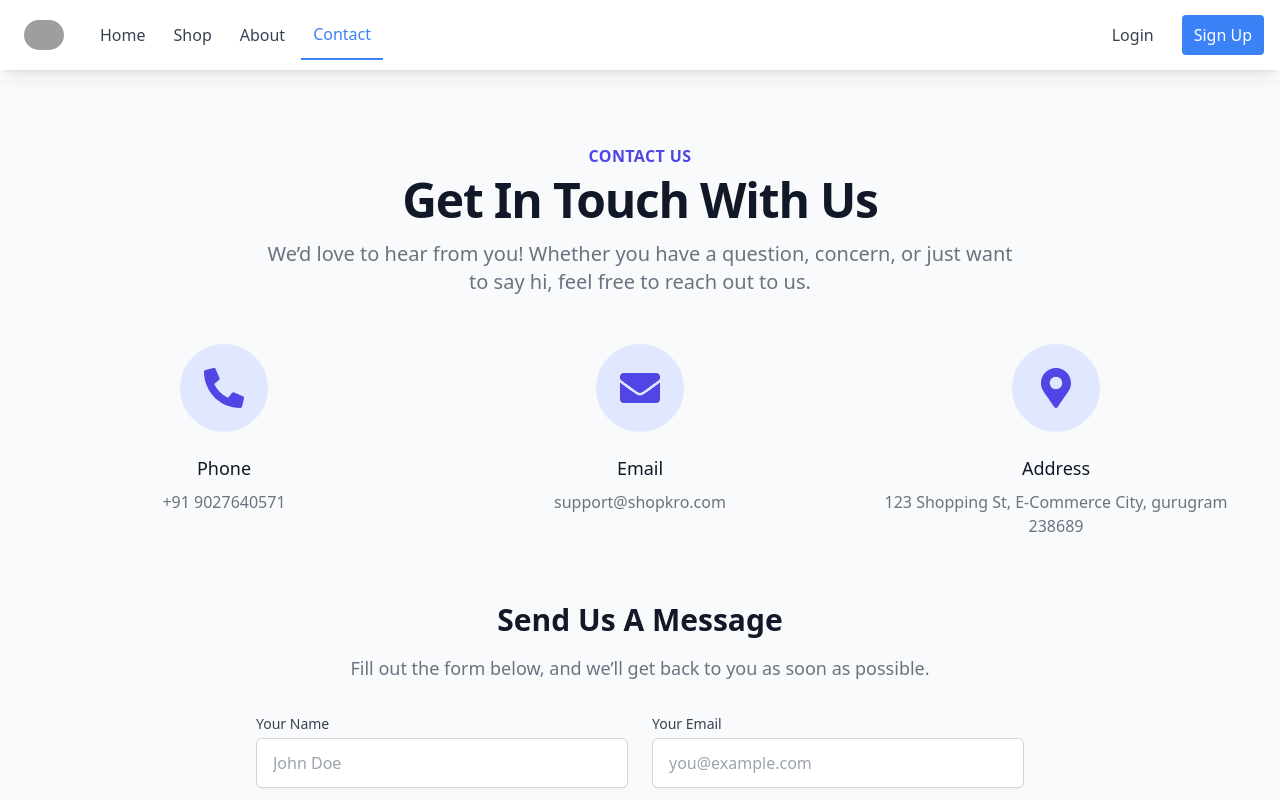
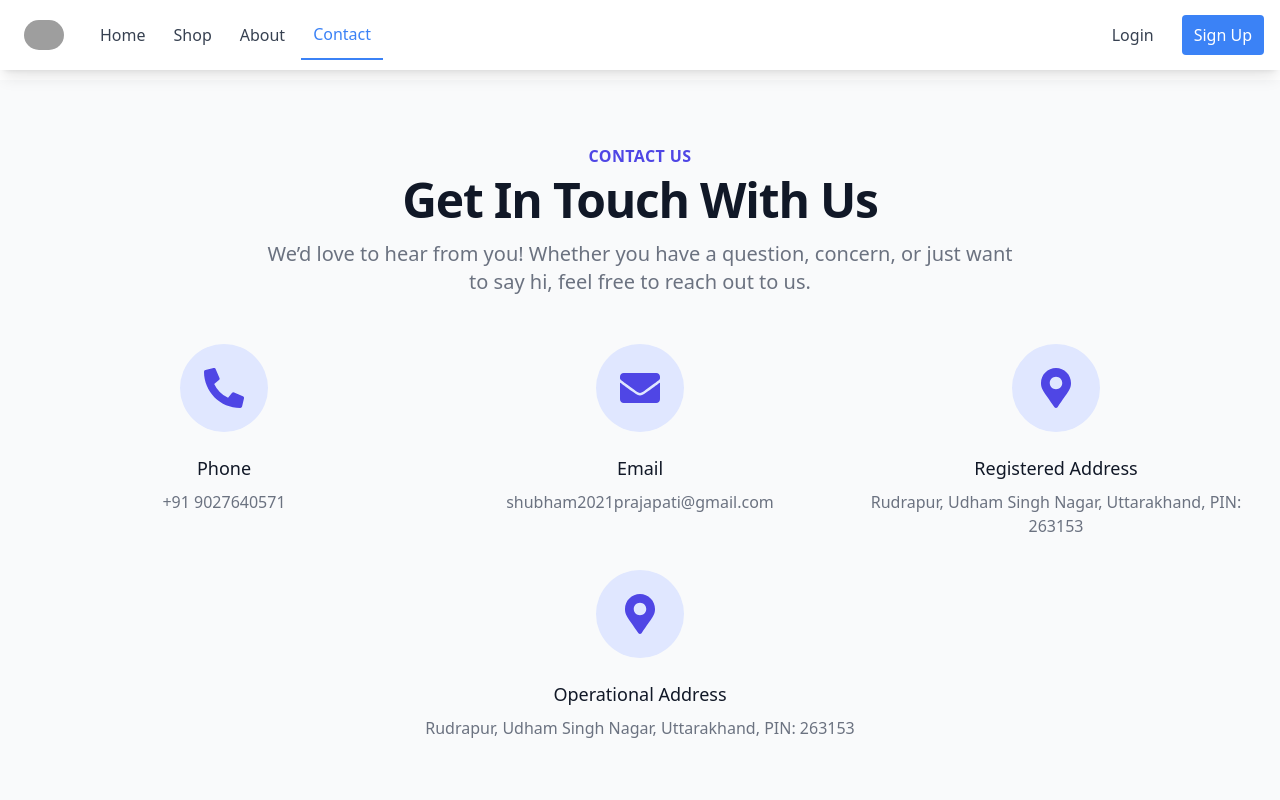
Before and after one commit to ShubhamP528/shoping-app-frontend, a React (Create React App) app: page /contact in a window 1280 px wide. Shown: the top 800 px of the page. Built offline with nearby package versions, Linux system fonts and the light colour scheme; no server answers; grey boxes are pictures that could not be loaded.

Commit message:
update the contact us page

```diff
--- a/src/Components/Contactus.jsx
+++ b/src/Components/Contactus.jsx
@@ -35,16 +35,32 @@ const ContactUs = () => {
               <FaEnvelope className="text-indigo-600 w-10 h-10" />
             </div>
             <h4 className="mt-4 text-lg font-medium text-gray-900">Email</h4>
-            <p className="mt-2 text-base text-gray-500">support@shopkro.com</p>
+            <p className="mt-2 text-base text-gray-500">
+              shubham2021prajapati@gmail.com
+            </p>
           </div>
-          {/* Address */}
+          {/* Registered Address */}
           <div className="text-center">
             <div className="bg-indigo-100 p-6 rounded-full inline-block">
               <FaMapMarkerAlt className="text-indigo-600 w-10 h-10" />
             </div>
-            <h4 className="mt-4 text-lg font-medium text-gray-900">Address</h4>
+            <h4 className="mt-4 text-lg font-medium text-gray-900">
+              Registered Address
+            </h4>
             <p className="mt-2 text-base text-gray-500">
-              123 Shopping St, E-Commerce City, gurugram 238689
+              Rudrapur, Udham Singh Nagar, Uttarakhand, PIN: 263153
+            </p>
+          </div>
+          {/* Operational Address */}
+          <div className="text-center md:col-span-3">
+            <div className="bg-indigo-100 p-6 rounded-full inline-block">
+              <FaMapMarkerAlt className="text-indigo-600 w-10 h-10" />
+            </div>
+            <h4 className="mt-4 text-lg font-medium text-gray-900">
+              Operational Address
+            </h4>
+            <p className="mt-2 text-base text-gray-500">
+              Rudrapur, Udham Singh Nagar, Uttarakhand, PIN: 263153
             </p>
           </div>
         </div>
```
